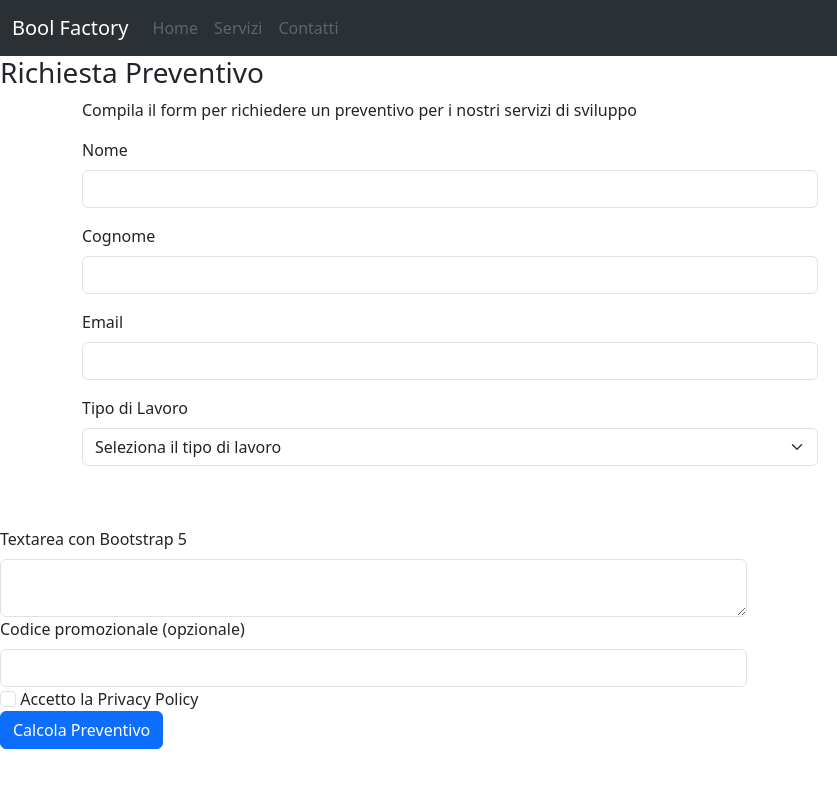
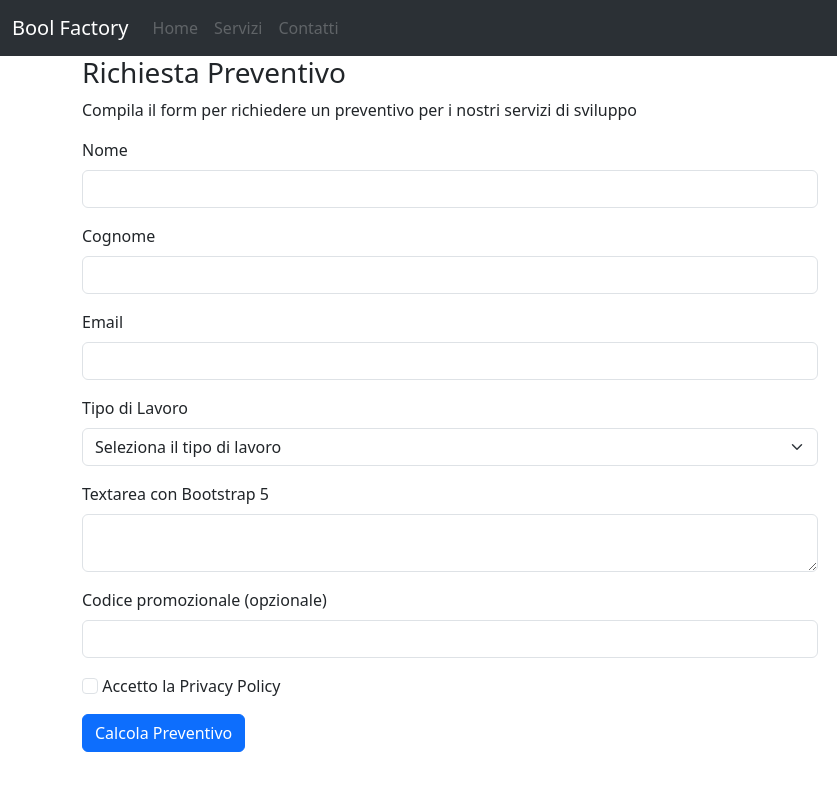
Before and after one commit to fabiolunghi/bootstrap-preventivo, a plain HTML site: page html/index.html in a window 1280 px wide. Shown: the full height of the page, 0-837 px from the left. Drawn offline with nearby package versions, Linux system fonts and the light colour scheme; files that its build step writes are made by us from their sources; files whose address does not match are found by name.

Commit message:
fix: change info form

```diff
--- a/html/index.html
+++ b/html/index.html
@@ -23,14 +23,11 @@
       </div>
     </div>
 </nav>
-<!-- Titolo della pagina -->
-<header>
-    <h3>Richiesta Preventivo</h3>
-</header>
 <!-- Form info cliente -->
 <body>
     <main>
         <div class="container">
+            <h3>Richiesta Preventivo</h3>
             <div class="row">
                 <!-- Colonna per il form -->
                 <div class="col-md-8">
@@ -57,6 +54,23 @@
                             <option value="3">Analisi progettuale</option>
                         </select>
                     </div>
+                    <div class="col-12 mb-3">
+                        <label for="formGroupExampleInput" class="form-label">Textarea con Bootstrap 5</label>
+                        <div class="form-floating">
+                            <textarea class="form-control" placeholder="Leave a comment here" id="floatingTextarea"></textarea>
+                        </div>
+                    </div>
+                    <div class="col-12 mb-3">
+                        <label for="formGroupExampleInput" class="form-label">Codice promozionale (opzionale)</label>
+                        <input type="text" class="form-control" id="formGroupExampleInput">
+                    </div>
+                    <div class="form-check, col-12 mb-3">
+                        <input class="form-check-input" type="checkbox" id="gridCheck">
+                        <label class="form-check-label" for="gridCheck">
+                        Accetto la Privacy Policy
+                        </label>
+                    </div>
+                    <button type="button" class="btn btn-primary">Calcola Preventivo</button>
                 </div>
 
                 <!-- Colonna per la card -->
@@ -78,26 +92,6 @@
                 </div>
             </div>
         </div>
-
-
-<!-- Aggiungo text area, codice promozionale e privacy policy -->
-        <div class="col-7">
-            <label for="formGroupExampleInput" class="form-label">Textarea con Bootstrap 5</label>
-            <div class="form-floating">
-                <textarea class="form-control" placeholder="Leave a comment here" id="floatingTextarea"></textarea>
-            </div>
-        </div>
-        <div class="col-7">
-            <label for="formGroupExampleInput" class="form-label">Codice promozionale (opzionale)</label>
-            <input type="text" class="form-control" id="formGroupExampleInput">
-        </div>
-        <div class="form-check, col-7">
-            <input class="form-check-input" type="checkbox" id="gridCheck">
-            <label class="form-check-label" for="gridCheck">
-            Accetto la Privacy Policy
-            </label>
-        </div>
-        <button type="button" class="btn btn-primary">Calcola Preventivo</button>
     </main>
     <footer>
 
```
